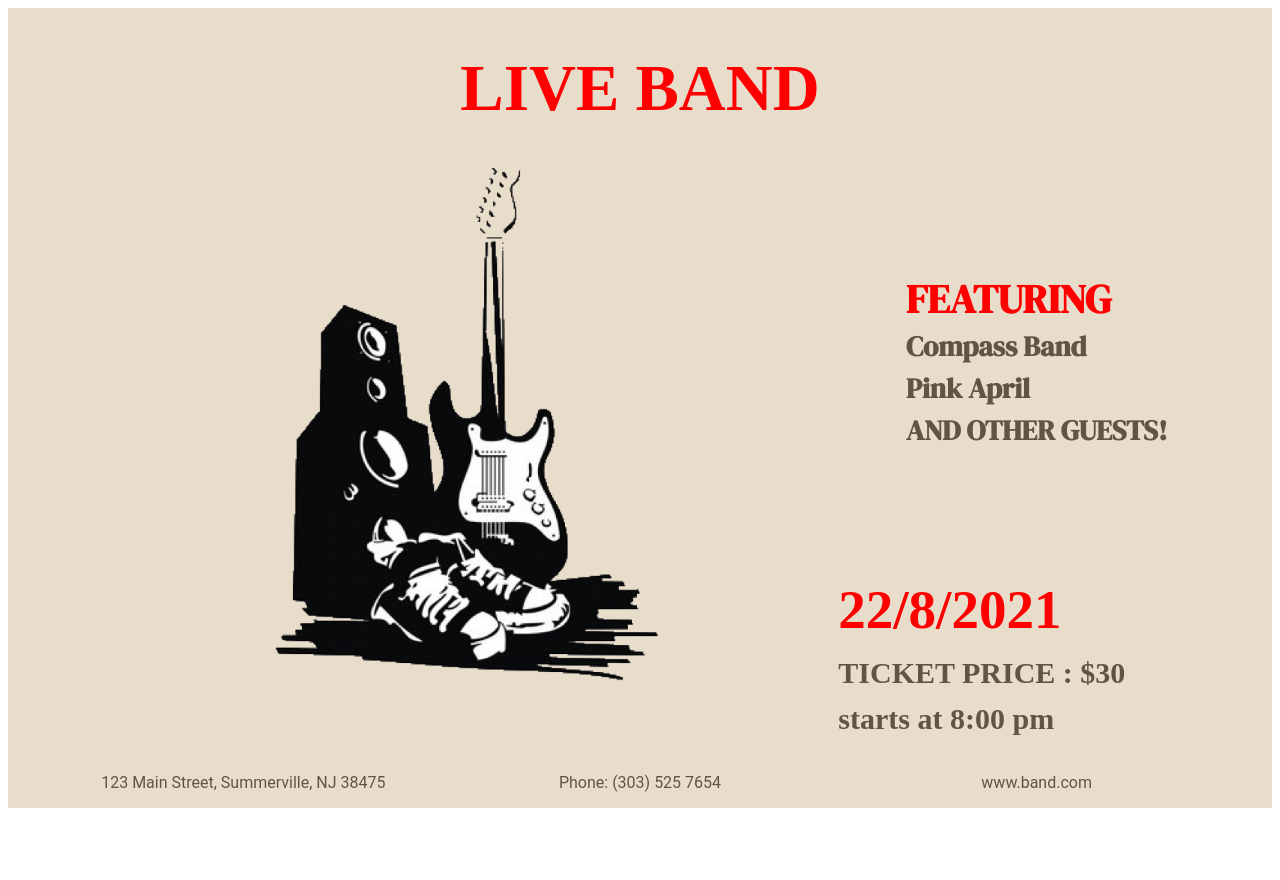
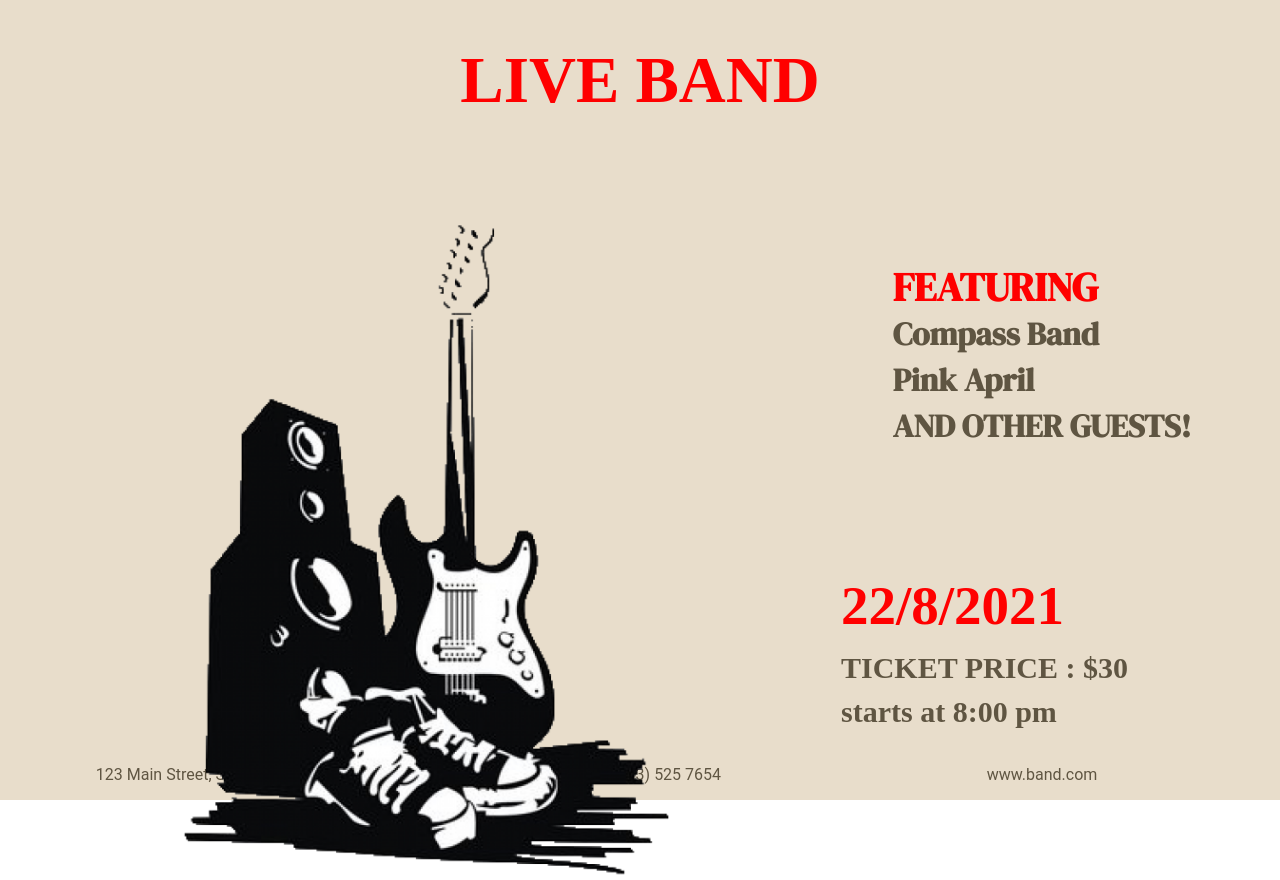
Before and after one commit to TanjaSav/Poster, a plain HTML site: page index.html in a window 1280 px wide. Before the commit the page ends 816 px from the top, so only its background shows below. Drawn offline with Linux system fonts and the light colour scheme; a web font is replaced by a local one.

Commit message:
update code formatting

```diff
--- a/css/styles.css
+++ b/css/styles.css
@@ -5,6 +5,7 @@ body {
   font-family: 'Roboto',
   sans-serif;
   color: #5f5542;
+  margin: 0;
 }
 
 .container {
@@ -42,13 +43,13 @@ body {
   serif;
 }
 .item-2 {
-  justify-self: end;
   grid-area: item-2;
   position: absolute;
-  transform: translate(-10%, 0);
+  transform: translate(30%, 10%);
 }
+
 .picture {
-  width: 75%;
+  max-height: 650px;
 }
 
 .item-3 {
@@ -66,7 +67,7 @@ serif;
 .item-3 h3 {
  font-family: 'DM Serif Display',
 serif;
-  font-size: 28px;
+  font-size: 32px;
   line-height: 14px;
 }
 .item-4 h2 {
@@ -80,7 +81,7 @@ serif;
   font-family: 'Antic Slab',
   serif;
   font-size: 30px;
-  line-height: 16px;
+  line-height: 14px;
 }
 
 .item-4 {
```
